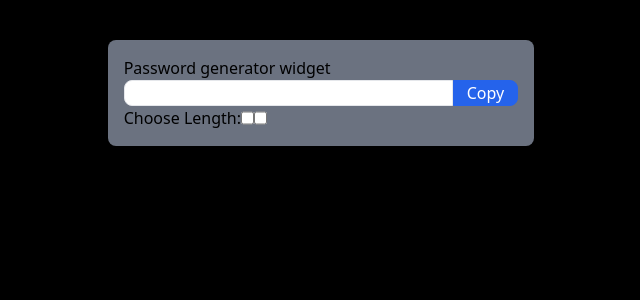
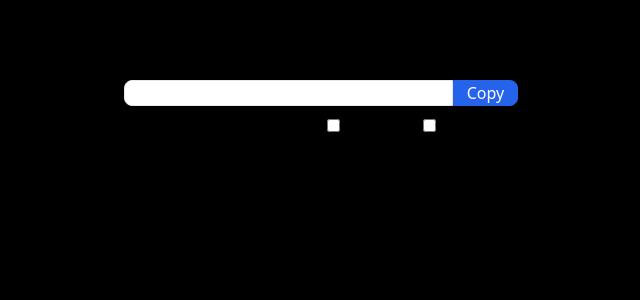
Before and after one commit to hirdeshvishwdewa/react-tdd, a React (Create React App) app: page / in a window 1280 px wide. Shown: the top 300 px of the page, without its empty margins (319-959 px from the left). Built offline with nearby package versions, Linux system fonts and the light colour scheme.

Commit message:
Designing the options

```diff
--- a/src/components/Widget.tsx
+++ b/src/components/Widget.tsx
@@ -2,19 +2,18 @@ function Widget() {
 
 
     return (
-        <div className="mt-10 p-4 rounded-lg bg-gray-500 h-fit w-1/3">
+        <div className="mt-10 p-4 rounded-lg bg-blue-gray-600 h-fit w-1/3">
             <h1>Password generator widget</h1>
             <div className="w-100">
                 <div className="flex">
                     <input className="border rounded-s-lg w-5/6" type="text" data-testid="password" />
                     <button className="bg-blue-600 rounded-e-lg px-3 h-100 w-1/6 border-blue-600 border text-white">Copy</button>
                 </div>
-                <div className="flex">
-                    <div data-testid="slider">Choose Length: </div>
-                    <input type="checkbox" data-testid="numbers"/>
-                    <input type="checkbox" data-testid="characters"/>
+                <div className="flex gap-3 mt-2 w-100">
+                    <div data-testid="slider" className="w-2/4"> Length </div>
+                    <div data-testid="numbers"><input type="checkbox" /> Numbers</div>
+                    <div data-testid="characters"><input type="checkbox" /> Characters</div>
                 </div>
-
             </div>
         </div>
     );
```
